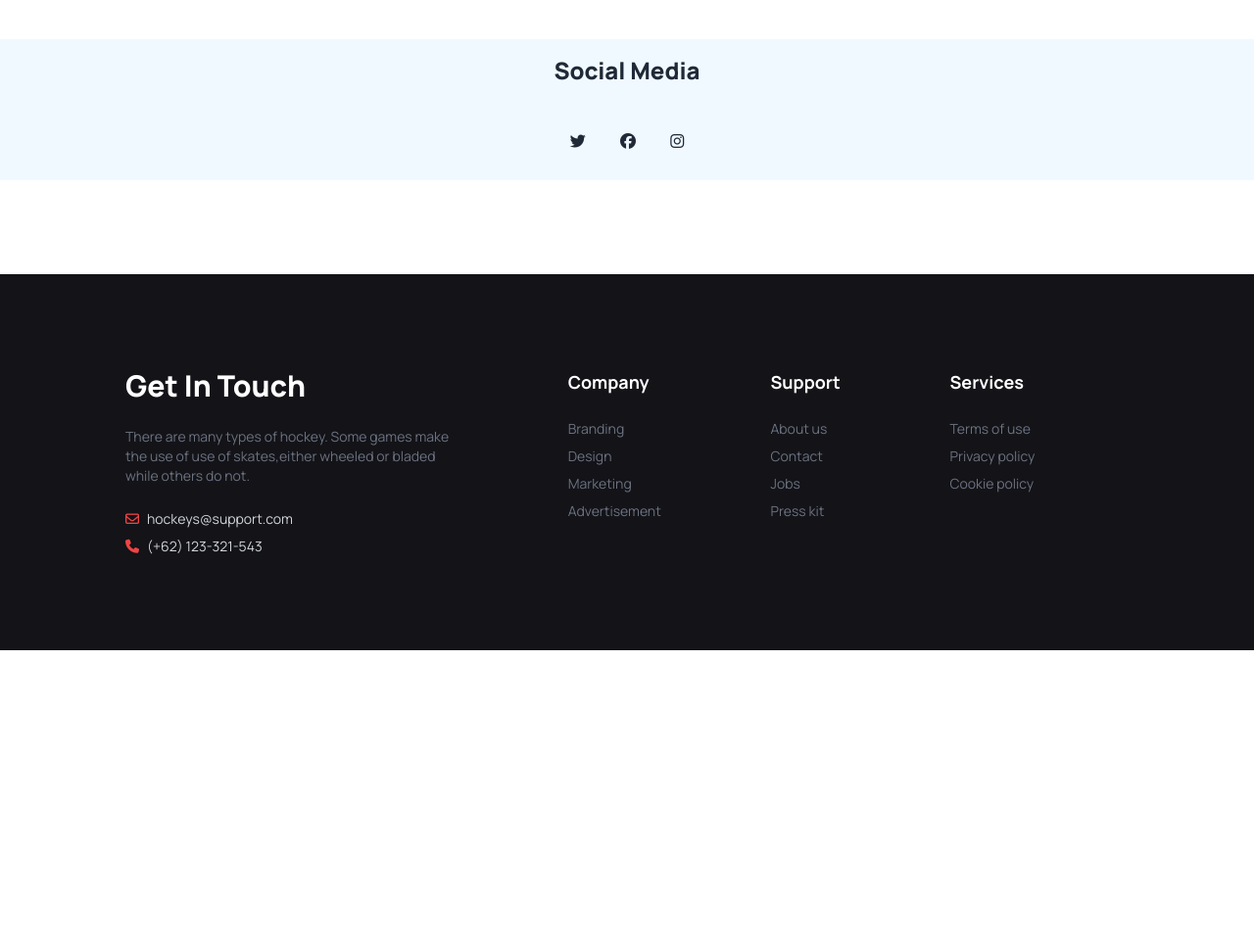
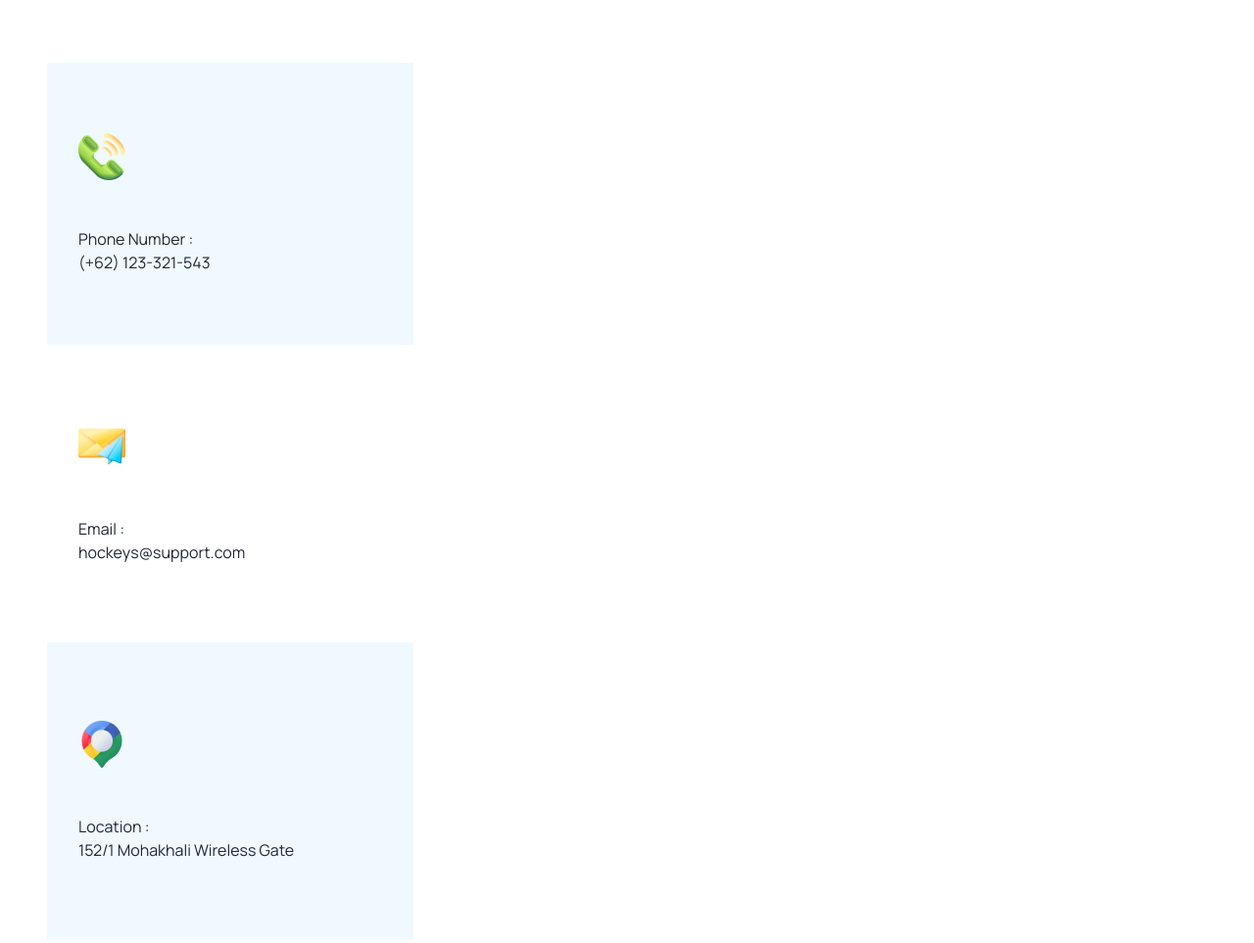
Before and after one commit to mdrahat2006/third-assignment, a plain HTML site: page index.html in a window 1280 px wide. Shown: the part 3760-4723 px from the top of the page at 98% size. Before the commit the page ends 4424 px from the top, so only its background shows below. Drawn offline with nearby package versions, Linux system fonts and the light colour scheme.

Commit message:
finished my assignment

```diff
--- a/index.html
+++ b/index.html
@@ -233,7 +233,7 @@
                         </div>
                       </div>
                   </div>
-                  <!-- first -->
+                  <!-- second -->
                   <div class="py-6 px-6 flex flex-col lg:flex-row">
                     <div class="lg:px-6">
                         <img class="w-[180px] h-[172px]" src="Images/6.png" alt="">
@@ -262,7 +262,7 @@
                         </div>
                       </div>
                   </div>
-                  <!-- first -->
+                  <!-- third -->
                   <div class="py-6 px-6 flex flex-col lg:flex-row">
                     <div class="lg:px-6">
                         <img class="w-[180px] h-[172px]" src="Images/7.png" alt="">
@@ -291,7 +291,7 @@
                         </div>
                       </div>
                   </div>
-                  <!-- first -->
+                  <!-- fourth -->
                   <div class="py-6 px-6 flex flex-col lg:flex-row">
                     <div class="lg:px-6">
                         <img class="w-[180px] h-[172px]" src="Images/8.png" alt="">
@@ -320,7 +320,7 @@
                         </div>
                       </div>
                   </div>
-                  <!-- first -->
+                  <!-- fifth -->
                   <div class="py-6 px-6 flex flex-col lg:flex-row">
                     <div class="lg:px-6">
                         <img class="w-[180px] h-[172px]" src="Images/9.png" alt="">
@@ -349,7 +349,7 @@
                         </div>
                       </div>
                   </div>
-                  <!-- first -->
+                  <!-- sixth -->
                   <div class="py-6 px-6 flex flex-col lg:flex-row">
                     <div class="lg:px-6">
                         <img class="w-[180px] h-[172px]" src="Images/10.png" alt="">
@@ -393,10 +393,38 @@
                     The person who who works in the garment factory is a garment worker. Very early in the morning ,the day of thr garment worker begins .
                 </p>
             </div>
-            <div>
+            <div class="lg:px-12 py-12">
+                <div class="py-6">
+                    <div class="bg-sky-50 lg:w-[374px] pl-8 py-6 ">
+                        <img class="mt-12" src="Images/Group 1171275317.png" alt="">
+                        <p class="my-12">
+                            Phone Number : <br>
+(+62) 123-321-543
+                        </p>
+                    </div>
+                    <div class="lg:w-[374px] pl-8 py-8">
+                        <img class="mt-12" src="Images/Group 1171275318.png" alt="">
+                        <p class="my-12">
+                            Email : <br>
+                            hockeys@support.com
+                        </p>
+                    </div>
+                    <div class="bg-sky-50 lg:w-[374px] pl-8 py-8">
+                        <img class="mt-12" src="Images/Group 1171275321.png" alt="">
+                        <p class="my-12">
+                            Location : <br>
+                            152/1 Mohakhali Wireless Gate
+                        </p>
+                    </div>
+
+                </div>
+                <div>
+
+
+                </div>
 
             </div>
-            <div class="text-center bg-sky-50 mt-12">
+            <div class="text-center bg-sky-50 mt-20">
                 <h3 class="py-4 text-2xl font-extrabold">
                     Social Media
                 </h3>
```
